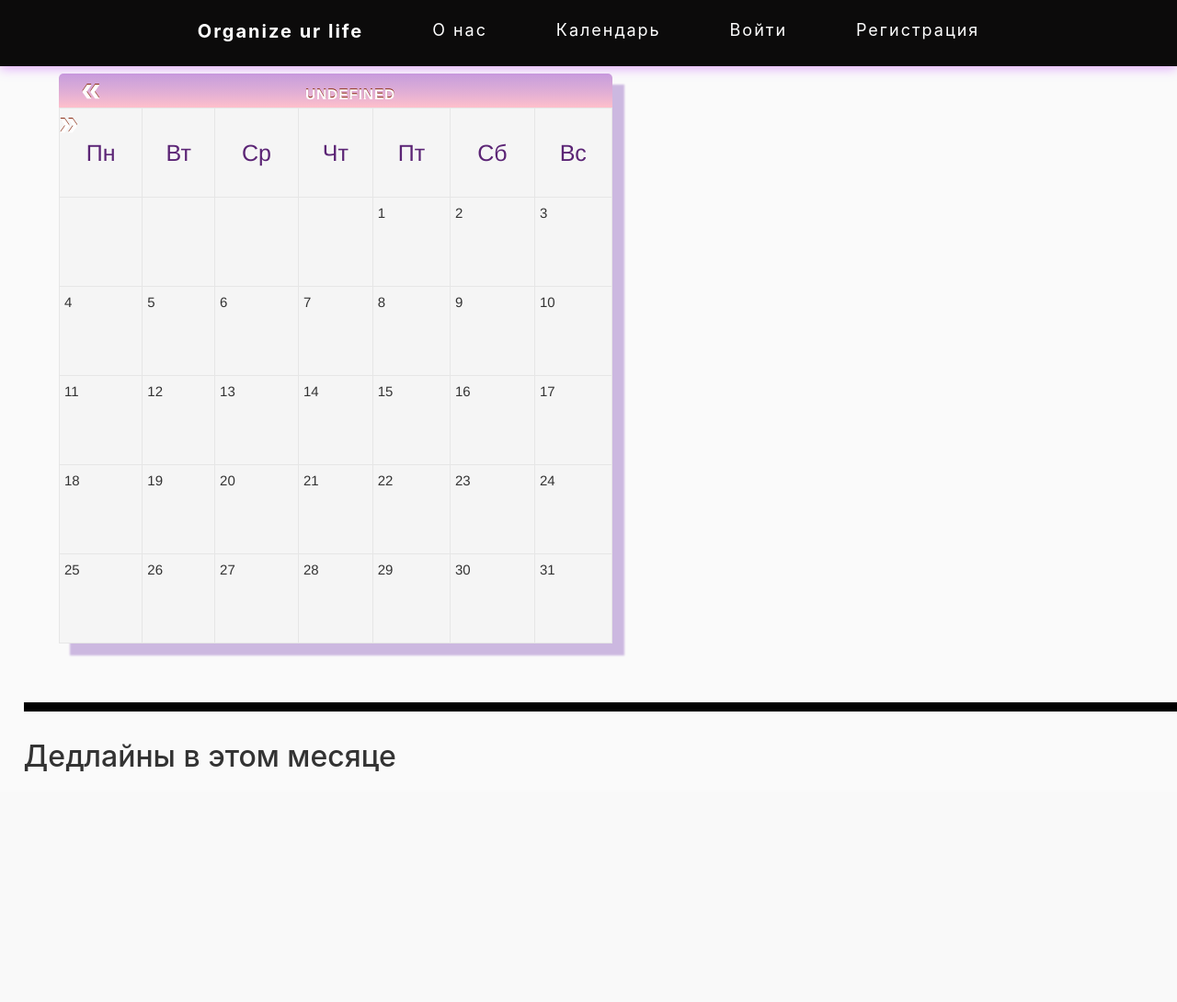
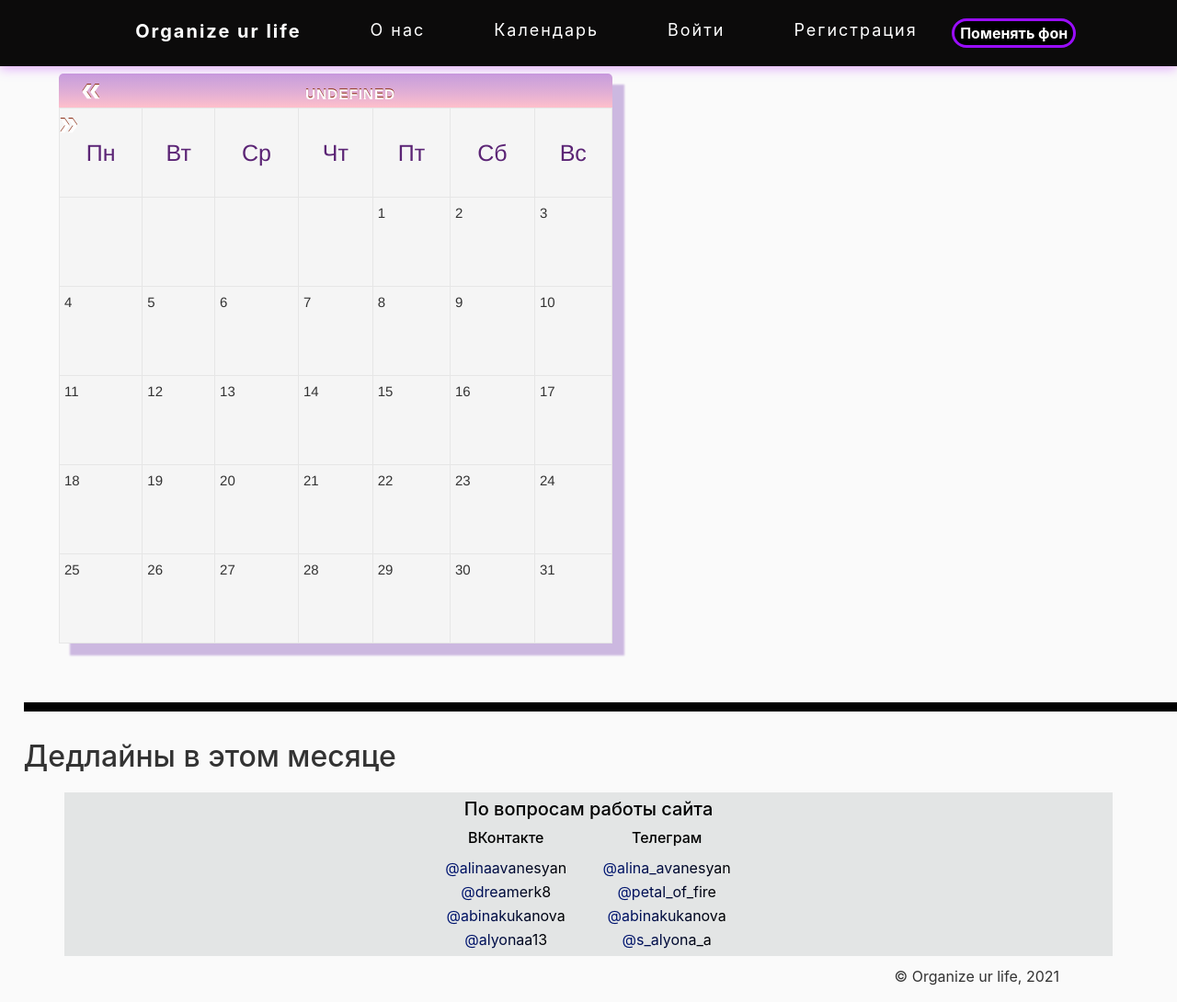
Before and after one commit to alinaavanesyan/Organize-ur-life, a Flask app: template FlaskApp_ITOG/app/templates/calendar.html in a window 1280 px wide. Shown: the whole page at 92% size. Before the commit the page ends 839 px from the top, so only its background shows below. Run offline with Flask 2, Linux system fonts and the light colour scheme; the template is opened without the code that fills it, so the values that code supplies are empty; some libraries are stand-ins or nearby versions.

Commit message:
header-fon

```diff
--- a/FlaskApp_updated/app/templates/calendar.html
+++ b/FlaskApp_updated/app/templates/calendar.html
@@ -180,9 +180,33 @@
         <a href="{{ url_for('login') }}">Войти</a>
         <a href="{{ url_for('register') }}">Регистрация</a>
         {% endif %}
+        <button id='button_fon' class="button-fon">Поменять фон</button>
+        <script>
+            const button = document.getElementById('button_fon');
+            if (localStorage.getItem('theme') == false){
+            localStorage.setItem('theme', '0')
+            }
+            function changeBackground(){
+            if (localStorage.getItem('theme') == '1'){
+            localStorage.setItem('theme', '0')
+            document.body.style.background = "#fafafa";
+            }
+            else{
+            localStorage.setItem('theme', '1')
+            document.body.style.background = "#200924";
+            }
+            }
+            if (localStorage.getItem('theme') == '1'){
+            document.body.style.background = "#200924";
+            }
+            else{
+            document.body.style.background = "#fafafa";
+            }
+            button.addEventListener('click', changeBackground);
+        </script>
     </nav>
 </header>
-
+<main>
   <div id="calendar">
     <div class="header_cal">
         <span class="l_button" id="prev"> &#171 </span>
@@ -250,6 +274,36 @@
     <script language="JavaScript">
         init_cal();
     </script>
-
+</main>
+    <aside class="container write">
+        <table align="center" width="350">
+		<tr>
+		<td colspan="3" align="center"> <h5> По вопросам работы сайта </h5></td>
+		</tr>
+            <tr>
+            <td align="center"><h6>ВКонтакте</h6></td>
+            <td align="center"><h6>Телеграм</h6></td>
+          </tr>
+          <tr>
+            <td align="center"><a class="gradient" href="https://vk.com/alinaavanesyan">@alinaavanesyan</a></td>
+            <td align="center"><a class="gradient" href="https://t.me/alina_avanesyan">@alina_avanesyan</a></td>
+          </tr>
+            <tr>
+            <td align="center"><a class="gradient" href="https://vk.com/dreamerk8">@dreamerk8</a></td>
+            <td align="center"><a class="gradient" href="https://t.me/petal_of_fire">@petal_of_fire</a></td>
+          </tr>
+            <tr>
+            <td align="center"><a class="gradient" href="https://vk.com/abinakukanova">@abinakukanova</a></td>
+            <td align="center"><a class="gradient" href="https://t.me/abinakukanova">@abinakukanova</a></td>
+          </tr>
+            <tr>
+            <td align="center"><a class="gradient" href="https://vk.com/alyonaa13">@alyonaa13</a></td>
+            <td align="center"><a class="gradient" href="https://t.me/s_alyona_a">@s_alyona_a</a></td>
+          </tr>
+        </table>
+      </aside>
+    <footer>
+		<p class="bot" align="right">&copy; Organize ur life, 2021</p>
+	</footer>
 </body>
 </html>
```
Lines whose indentation alone changed are shown as unchanged.
